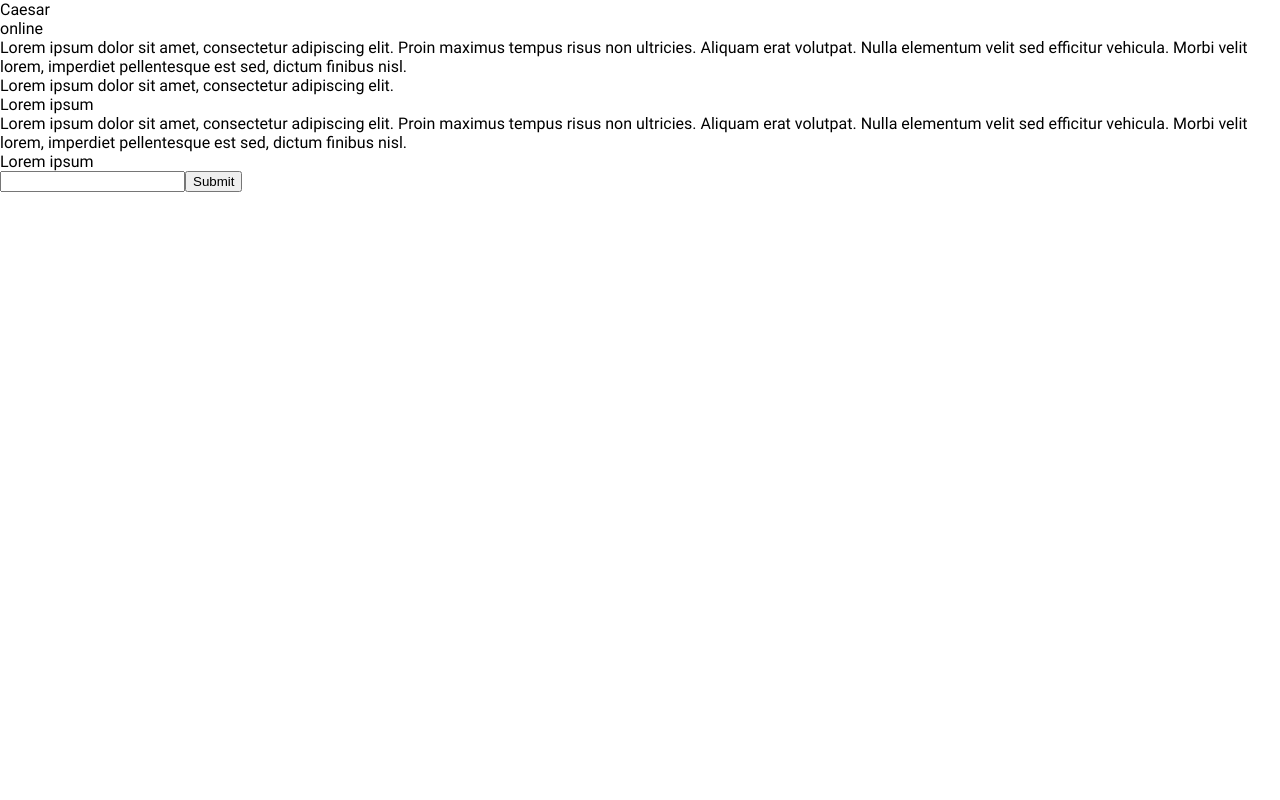
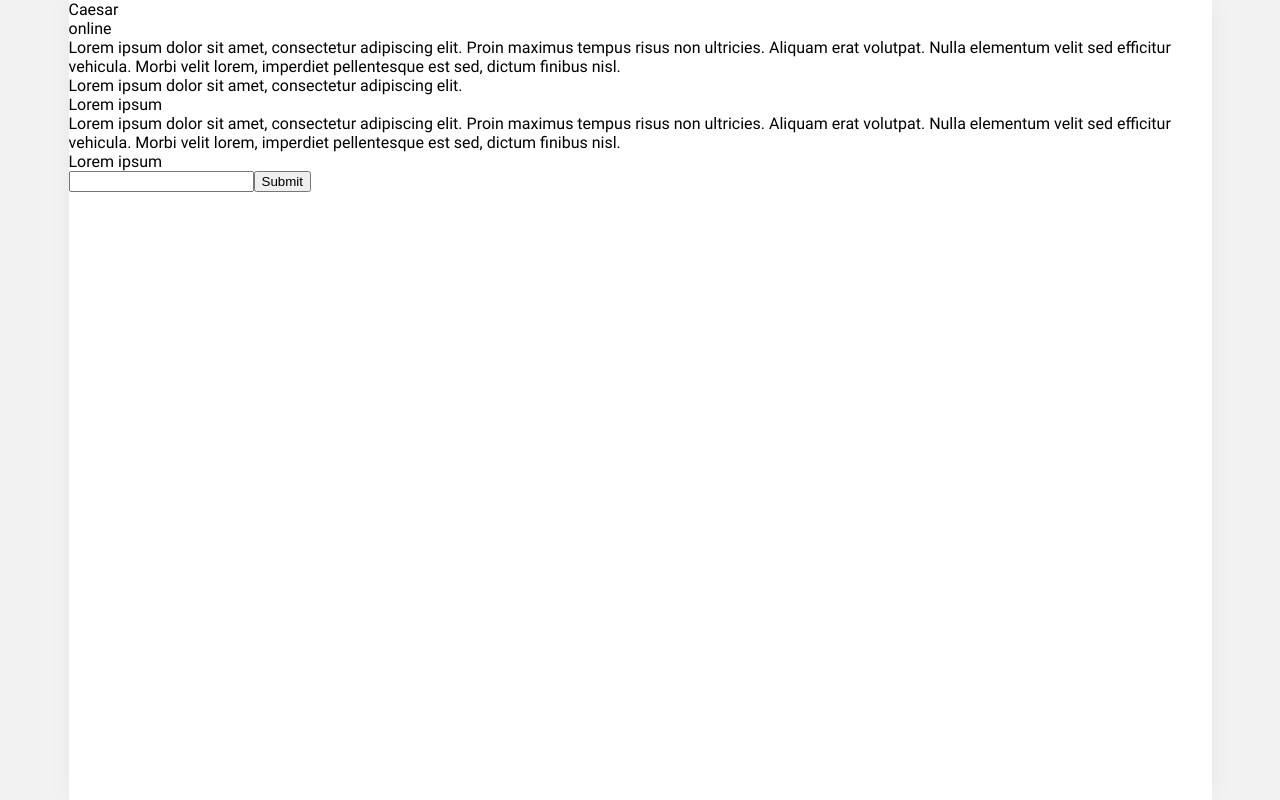
Before and after one commit to mrdimemes/react-chat, a React (Create React App) app in the folder front-end/: page / in a window 1280 px wide. Built offline with nearby package versions, Linux system fonts and the light colour scheme.

Commit message:
styles for chat page

```diff
--- a/front-end/src/components/App.jsx
+++ b/front-end/src/components/App.jsx
@@ -5,7 +5,7 @@ import '../styles/sass/components/App.sass';
 
 function App() {
   return (
-    <div className="App">
+    <div className="app">
       <ChatPage />
     </div>
   );
--- a/front-end/src/pages/ChatPage.jsx
+++ b/front-end/src/pages/ChatPage.jsx
@@ -1,6 +1,9 @@
 import React from 'react';
 
 import { Chat } from '../components';
+
+import '../styles/sass/pages/ChatPage.sass';
+
 
 function ChatPage() {
   return (
--- a/front-end/src/styles/sass/components/App.sass
+++ b/front-end/src/styles/sass/components/App.sass
@@ -1 +1,7 @@
 @use '../foundation/general'
+@use '../foundation/colors'
+
+
+.app
+  background-color: colors.$background-color
+  min-height: 100vh
--- /dev/null
+++ b/front-end/src/styles/sass/pages/ChatPage.sass
@@ -0,0 +1,11 @@
+@use '../foundation/general'
+@use '../foundation/colors'
+
+
+.chat-page
+  max-width: 1143px
+  min-height: 100vh
+  background-color: white
+  margin-left: auto
+  margin-right: auto
+  box-shadow: 0px 0px 25px rgba(0, 0, 0, 0.04204)
```
